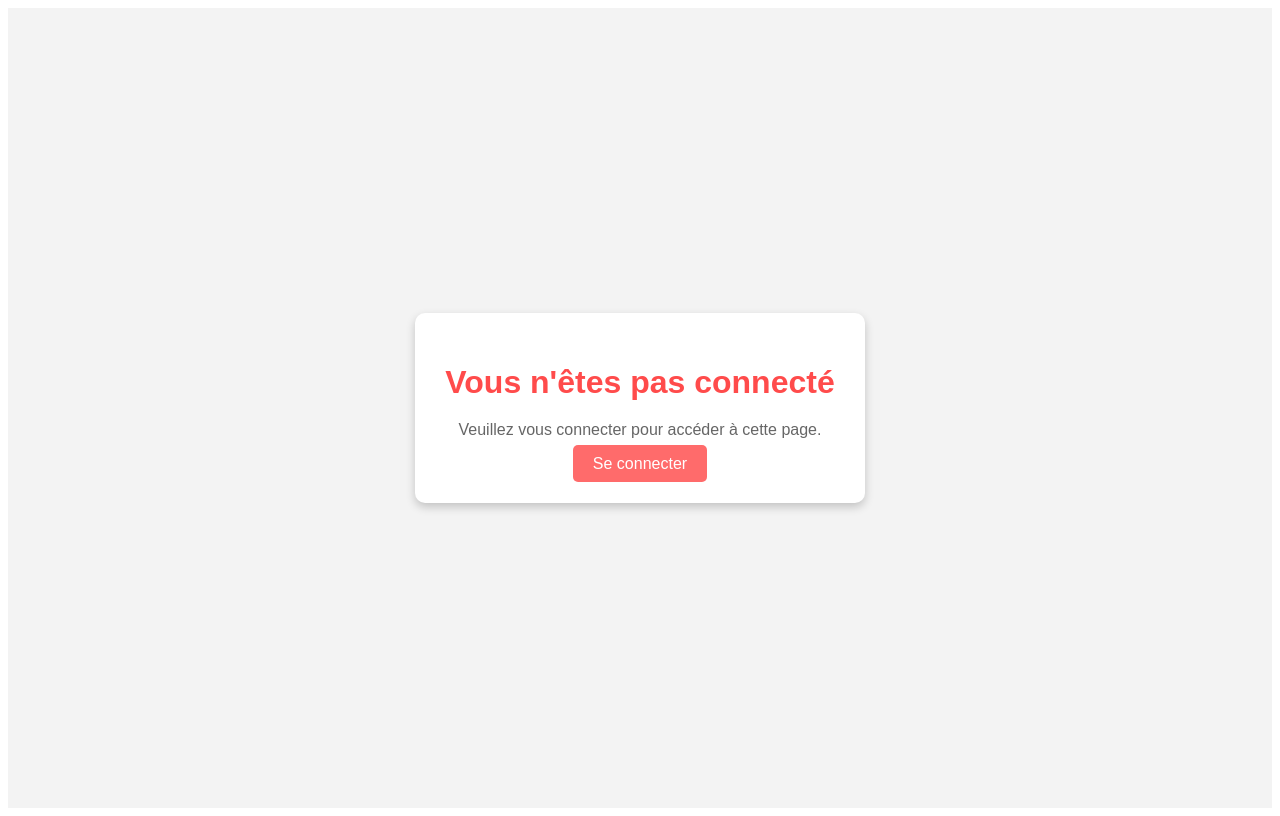
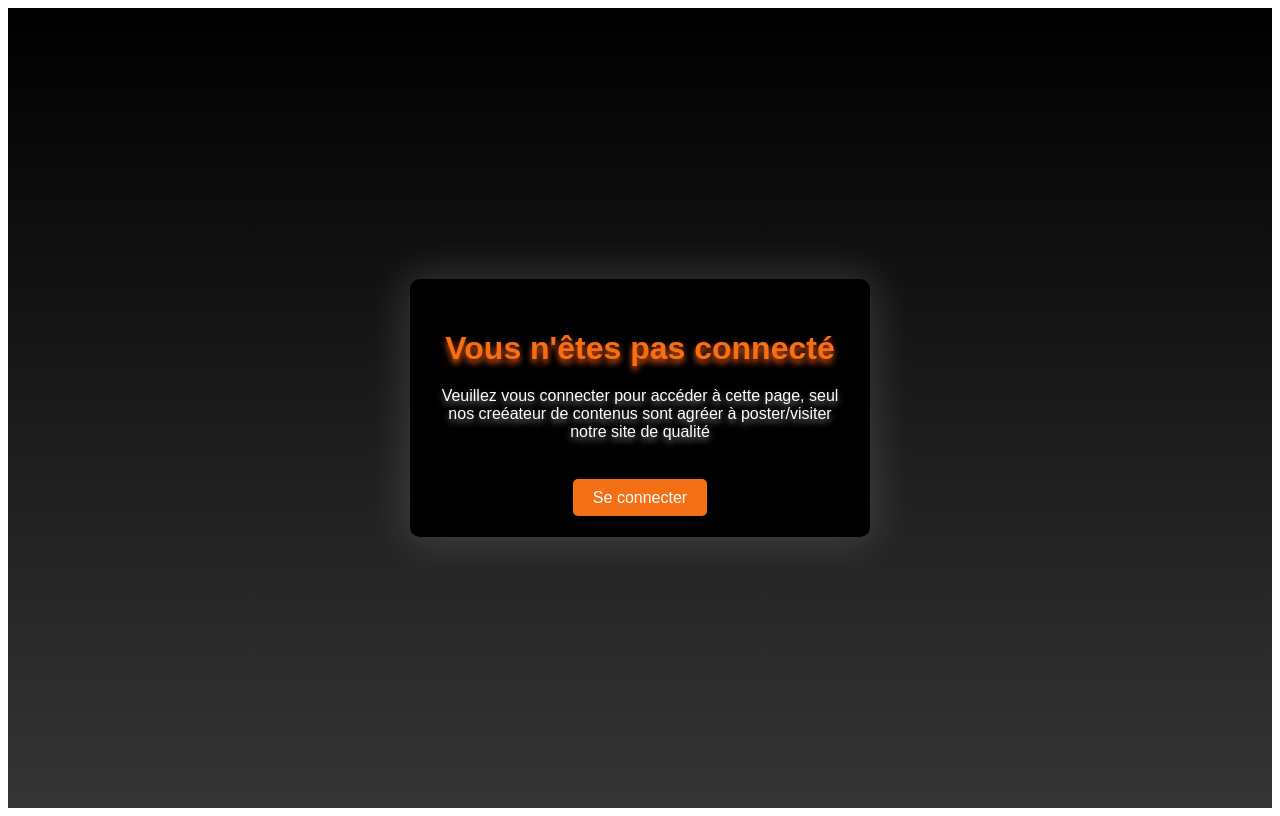
Before and after one commit to 5pierre/TD-GROUPE-8, a PHP site: page /view/usernonlogee.php in a window 1280 px wide. Run offline with PHP 8.4, Linux system fonts and the light colour scheme.

Commit message:
Commit style/creation last page

```diff
--- a/controller/router.php
+++ b/controller/router.php
@@ -40,6 +40,10 @@ switch($page)
         include_once 'view/deconnexion.php';
         break;
 
+    case 'help':
+        include_once 'view/help.php';
+        break;
+
     default :
     include 'view/404.php';
 }
--- a/view/header.php
+++ b/view/header.php
@@ -14,7 +14,9 @@
           <img src="view/images/Cathublogo.png" alt="logo cat hub">
         </a>
         <ul class="navbar-nav">
-
+          <li class="nav-item">
+            <a class="btn" href="?page=acceuil">Accueil</a>
+          </li>
           <li class="nav-item">
             <a class="btn" href="?page=contact">Contact</a>
           </li>
--- a/view/styles/styleFAQ.css
+++ b/view/styles/styleFAQ.css
@@ -1,5 +1,7 @@
 body{
-    background-color: black;
+    background: linear-gradient(to bottom, #000000, #353535);
+    height: 100vh;
+    font-family: Arial, sans-serif;
 }
 
 .upload-button {
--- /dev/null
+++ b/view/styles/stylehelp.css
@@ -0,0 +1,5 @@
+body {
+    background: linear-gradient(to bottom, #000000, #353535);
+    height: 100vh;
+    font-family: Arial, sans-serif;
+}
--- a/view/styles/stylesacceuil.css
+++ b/view/styles/stylesacceuil.css
@@ -7,6 +7,7 @@ body {
 
 h1, h2 {
     color: #f56f15;
+    text-shadow: 0 4px 6px rgb(242, 91, 21);
 }
 
 .contain {
--- /dev/null
+++ b/view/styles/styleusernonlogee.css
@@ -0,0 +1,42 @@
+
+#unauthorized-page {
+    font-family: Arial, sans-serif;
+    display: flex;
+    justify-content: center;
+    align-items: center;
+    height: 100vh;
+    background: linear-gradient(to bottom, #000000, #353535);
+}
+
+#unauthorized-page .unauthorized-container {
+    text-align: center;
+    background-color: rgb(0, 0, 0);
+    padding: 30px;
+    border-radius: 10px;
+    box-shadow: 0 0px 40px 5px rgba(255, 255, 255, 0.15);
+    max-width: 400px;
+}
+
+#unauthorized-page h1 {
+    color: #f56f15;
+    margin-bottom: 20px;
+    text-shadow: 0 4px 6px rgb(242, 91, 21);
+}
+
+#unauthorized-page p {
+    color: #ffffff;
+    margin-bottom: 3rem;
+    text-shadow: 0 4px 6px rgba(255, 255, 255, 0.5);
+}
+
+#unauthorized-page .cta-button {
+    text-decoration: none;
+    color: white;
+    background-color: #f56f15;
+    padding: 10px 20px;
+    border-radius: 5px;
+}
+
+#unauthorized-page .cta-button:hover {
+    background-color: #f59b15;
+}
--- a/view/usernonlogee.php
+++ b/view/usernonlogee.php
@@ -1,49 +1,9 @@
-<style>
-
-#unauthorized-page {
-    font-family: Arial, sans-serif;
-    display: flex;
-    justify-content: center;
-    align-items: center;
-    height: 100vh;
-    background-color: #f3f3f3;
-}
-
-#unauthorized-page .unauthorized-container {
-    text-align: center;
-    background-color: white;
-    padding: 30px;
-    border-radius: 10px;
-    box-shadow: 0 4px 10px rgba(0, 0, 0, 0.2);
-}
-
-#unauthorized-page h1 {
-    color: #ff4b4b;
-    margin-bottom: 20px;
-}
-
-#unauthorized-page p {
-    color: #666;
-}
-
-#unauthorized-page .cta-button {
-    text-decoration: none;
-    color: white;
-    background-color: #ff6b6b;
-    padding: 10px 20px;
-    border-radius: 5px;
-}
-
-#unauthorized-page .cta-button:hover {
-    background-color: #ff4b4b;
-}
-
-</style>
+<link rel="stylesheet" href="view/styles/styleusernonlogee.css">
 <body>
     <main id="unauthorized-page">
         <div class="unauthorized-container">
             <h1>Vous n'êtes pas connecté</h1>
-            <p>Veuillez vous connecter pour accéder à cette page.</p>
+            <p>Veuillez vous connecter pour accéder à cette page, seul nos creéateur de contenus sont agréer à poster/visiter notre site de qualité</p>
             <a href="?page=login" class="cta-button">Se connecter</a>
         </div>
     </main>
--- a/view/video.php
+++ b/view/video.php
@@ -57,6 +57,10 @@
             </h2>
             <p class="cat-name">
                 Chaîne : <?= htmlspecialchars($video['user_name']) ?> Date : <?= htmlspecialchars($video['created_at']) ?>
+                <div x-data="{ count: 0 }">
+                    <button x-on:click="count++">Vues</button>
+                    <span x-text="count"></span>
+                </div>
             </p>
             <p class="cat-description">
                 <?= nl2br(htmlspecialchars($video['description'])) ?>
```
Also changed, not shown: view/contact.php (+10 -4 lines), view/deconnexion.php (+11 -0 lines), view/help.php (added, +12 -0 lines), view/styles/styleContact.css (+24 -1 lines), view/styles/styledeconnexion.css (added, +41 -0 lines).
